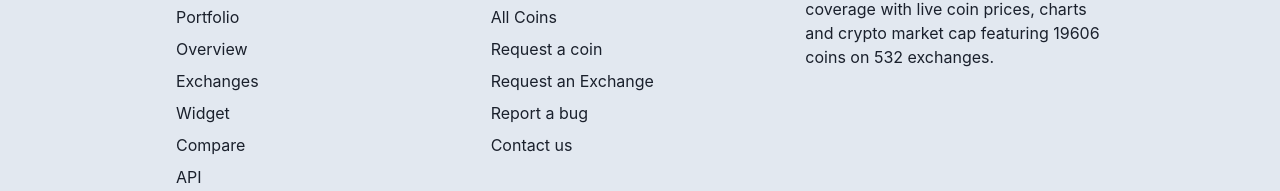
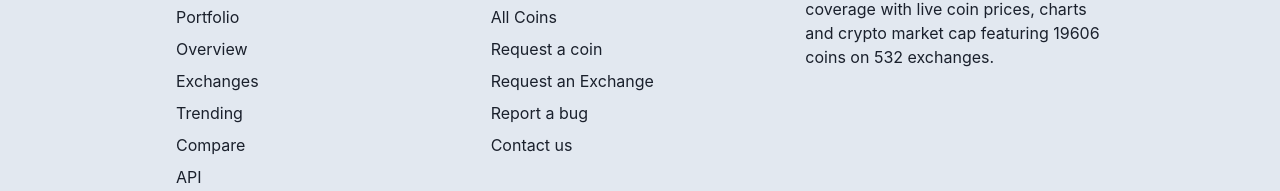
Before and after one commit to superwaih/coin-watch, a React (Create React App) app: page / in a window 1280 px wide. Shown: the part 1849-2040 px from the top of the page. Built offline with nearby package versions, Linux system fonts and the light colour scheme; no server answers.

Commit message:
added trending link

```diff
--- a/src/components/Footer.jsx
+++ b/src/components/Footer.jsx
@@ -1,5 +1,6 @@
 import { Divider, useColorMode } from '@chakra-ui/react'
 import React from 'react'
+import { Link } from 'react-router-dom'
 
 const Footer = () => {
   const {colorMode} = useColorMode()
@@ -16,7 +17,9 @@
           <p>Portfolio</p>
           <p>Overview</p>
           <p>Exchanges</p>
-          <p>Widget</p>
+          <Link to="/trending">
+          <p>Trending</p>
+          </Link>
           <p>Compare</p>
           <p>API</p>
 
```
